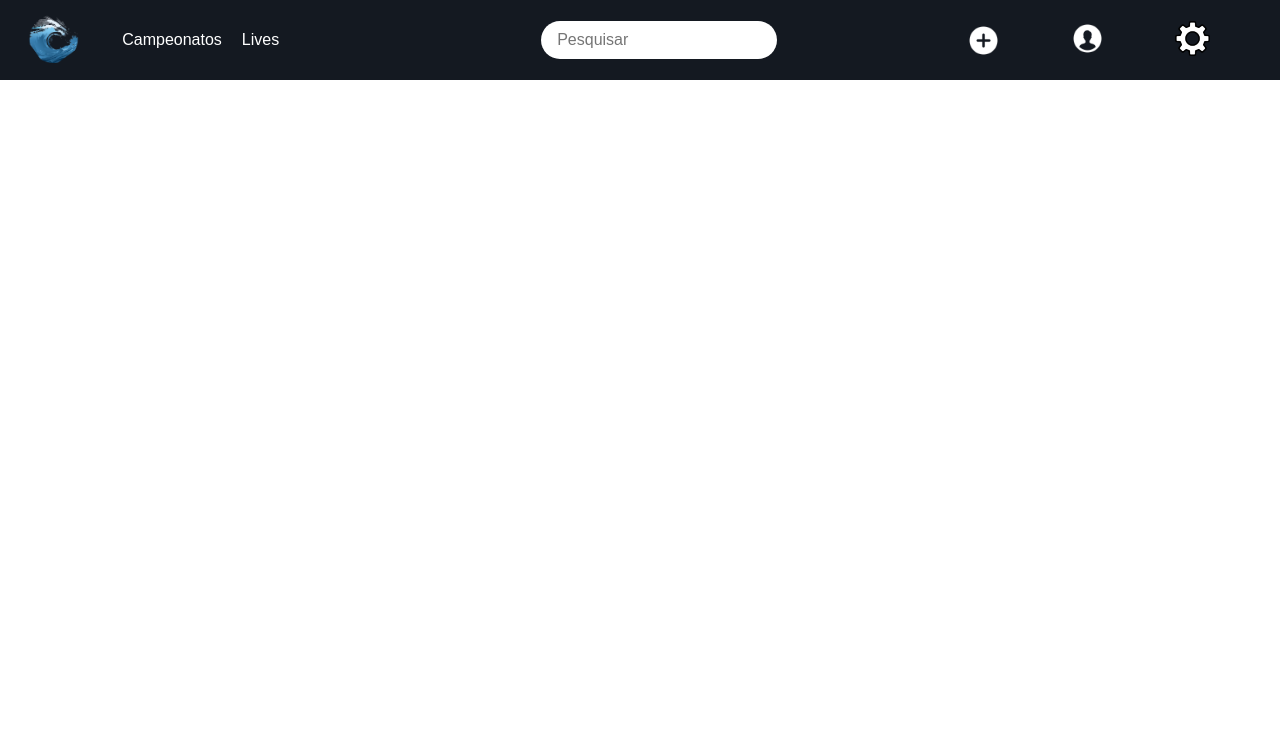
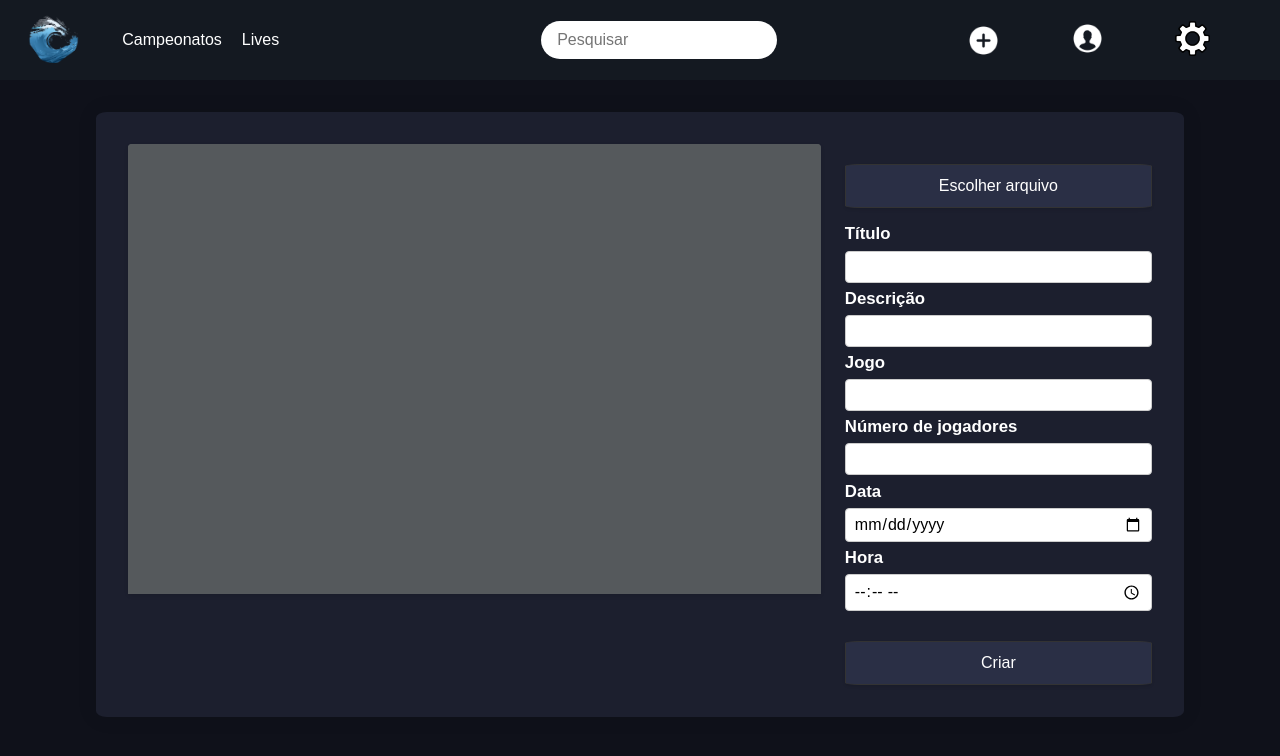
Before and after one commit to artego974/GameWave, a website: page public/pages/criarCampeonatos.html in a window 1280 px wide. Drawn offline with Linux system fonts and the light colour scheme.

Commit message:
telas de criar campeonato e live

```diff
--- /dev/null
+++ b/public/css/criarCamp.css
@@ -0,0 +1,185 @@
+* {
+  padding: 0;
+  margin: 0;
+  box-sizing: border-box;
+}
+
+:root {
+  --cor-fundo-header: #2d4164;
+  --cor-violeta-fundo: #712cf9;
+  --cor-violeta-hover: #6528e0;
+  --cor-violeta-ativa: #5a23c8;
+}
+
+html, body {
+  width: 100%;
+  min-height: 100vh;
+  margin: 0;
+  padding: 0;
+  scroll-behavior: smooth;
+}
+
+body {
+  background-color: #0f111a;
+  font-family: Arial, sans-serif;
+}
+
+/* Container flex principal */
+.container-flex {
+    display: flex;
+    flex-direction: row;
+    justify-content: flex-start;
+    align-items: flex-start;
+    gap: 1.5rem;
+    padding: 2rem 2rem; /* Alterado aqui */
+    background-color: #1c1f2e;
+    border-radius: 1%;
+    box-shadow: 0 0 20px rgba(0,0,0,0.1);
+    max-width: 85%;
+    margin: 2rem auto;
+  }
+
+/* Card */
+.card {
+  flex-grow: 1;
+  width: auto;
+  box-shadow: 0 0.125rem 0.25rem rgba(0, 0, 0, 0.1);
+  border-radius: 0.25rem;
+}
+
+.card-img-wrapper {
+  position: relative;
+  width: 100%;
+  height: 450px;
+  background-color: #55595c;
+  overflow: hidden;
+  border-radius: 0.25rem 0.25rem 0 0;
+}
+
+#imagem-preview {
+  position: absolute;
+  top: 0; left: 0;
+  width: 100%;
+  height: 100%;
+  object-fit: cover;
+  display: none;
+  border-radius: 0.25rem 0.25rem 0 0;
+}
+
+/* Questionário */
+.questionnaire {
+    margin-top: 2%; /* Alterado aqui */
+    width: 30%;
+    max-width: 350px;
+    display: flex;
+    flex-direction: column;
+    align-self: flex-start;
+  }
+
+/* Texto das perguntas */
+.quest {
+  color: #ffffff;
+  font-size: 105%;
+  margin-bottom: 2%;
+  font-weight: bold;
+}
+
+/* Inputs do questionário */
+.input-quest {
+  width: 100%;
+  font-size: 100%;
+  margin-bottom: 2%;
+  border: 1px solid #ccc;
+  padding: 6px 8px;
+  border-radius: 4px;
+}
+
+/* Botão Criar */
+#buttom-quest button {
+  margin-top: 1.5rem;
+  width: 100%;
+  padding: 0.75rem 0;
+  background-color: #2a2f45;
+  color: #fff;
+  border: 1px solid #333;
+  border-radius: 5%;
+  box-shadow: 0 2px 3px rgba(0, 0, 0, 0.1);
+  transition: background-color 0.3s ease, color 0.3s ease, transform 0.2s ease;
+  font-size: 100%;
+}
+
+#buttom-quest button:hover {
+  background-color: #3b4261;
+  color: #f0f0f0;
+  transform: scale(1.05);
+  box-shadow: 0 4px 8px rgba(0, 0, 0, 0.2);
+}
+
+.card-body {
+  background-color: #2a2f45;
+}
+
+.btn-group {
+  background-color: #2a2f45;
+  color: #ccc;
+}
+
+.btn-sm:hover {
+  background-color: #3b4261;
+  color: #f0f0f0;
+  transform: scale(1.05);
+  box-shadow: 0 4px 8px rgba(0, 0, 0, 0.2);
+}
+
+#botao {
+  padding: 5px;
+  margin: 2px;
+  border-radius: 5px;
+  border: 0.3px solid #ffffff;
+}
+
+/* Novo estilo para o botão de escolher arquivo */
+.file-upload-wrapper {
+  width: 100%;
+  margin-bottom: 1rem;
+}
+
+.file-upload-label {
+  display: inline-block;
+  width: 100%;
+  padding: 0.75rem 0;
+  background-color: #2a2f45;
+  color: #fff;
+  border: 1px solid #333;
+  border-radius: 5%;
+  text-align: center;
+  cursor: pointer;
+  font-size: 100%;
+  box-shadow: 0 2px 3px rgba(0, 0, 0, 0.1);
+  transition: background-color 0.3s ease, transform 0.2s ease;
+}
+
+.file-upload-label:hover {
+  background-color: #3b4261;
+  color: #f0f0f0;
+  transform: scale(1.05);
+  box-shadow: 0 4px 8px rgba(0, 0, 0, 0.2);
+}
+
+@media (max-width: 768px) {
+  .container-flex {
+    flex-direction: column;
+    align-items: center;
+    gap: 2rem;
+  }
+
+  .card {
+    width: 100%;
+  }
+
+  .questionnaire {
+    width: 100%;
+    max-width: 100%;
+    margin-left: 0;
+  }
+}
--- /dev/null
+++ b/public/css/criarLive.css
@@ -0,0 +1,222 @@
+* {
+    padding: 0;
+    margin: 0;
+    box-sizing: border-box;
+  }
+
+  :root {
+    --cor-fundo-header: #2d4164;
+    --cor-violeta-fundo: #712cf9;
+    --cor-violeta-hover: #6528e0;
+    --cor-violeta-ativa: #5a23c8;
+  }
+
+  html, body {
+    width: 100%;
+    min-height: 100vh;
+    margin: 0;
+    padding: 0;
+    scroll-behavior: smooth;
+  }
+
+  body {
+    background-color: #0f111a;
+    font-family: Arial, sans-serif;
+  }
+
+  /* Responsivo */
+  @media (max-width: 768px) {
+    .container-flex {
+      flex-direction: column;
+      padding: 2rem;
+      gap: 2rem;
+    }
+
+    .card,
+    .questionnaire {
+      width: 100%;
+      max-width: 100%;
+      margin: 0;
+    }
+
+    .questionnaire {
+      align-self: stretch;
+      margin-left: 0;
+    }
+  }
+
+  @media (min-width: 769px) {
+    .questionnaire {
+      margin-left: 2%;
+    }
+  }
+
+  /* Container flex principal */
+  .container-flex {
+    display: flex;
+    flex-direction: row;
+    justify-content: flex-start;
+    align-items: flex-start;
+    gap: 1.5rem;
+    padding: 2rem 2rem; /* Alterado aqui */
+    background-color: #1c1f2e;
+    border-radius: 1%;
+    box-shadow: 0 0 20px rgba(0,0,0,0.1);
+    max-width: 85%;
+    margin: 2rem auto;
+  }
+
+
+  /* Card */
+  .card {
+    flex-grow: 1;
+    width: auto;
+    box-shadow: 0 0.125rem 0.25rem rgba(0, 0, 0, 0.1);
+    border-radius: 0.25rem;
+  }
+
+  .card-img-wrapper {
+    position: relative;
+    width: 100%;
+    height: 450px;
+    background-color: #55595c;
+    overflow: hidden;
+    border-radius: 0.25rem 0.25rem 0 0;
+  }
+
+  #imagem-preview {
+    position: absolute;
+    top: 0; left: 0;
+    width: 100%;
+    height: 100%;
+    object-fit: cover;
+    display: none;
+    border-radius: 0.25rem 0.25rem 0 0;
+  }
+
+  /* Questionário */
+  .questionnaire {
+    margin-top: 2%; /* Alterado aqui */
+    width: 30%;
+    max-width: 350px;
+    display: flex;
+    flex-direction: column;
+    align-self: flex-start;
+  }
+
+  /* Texto das perguntas */
+  .quest {
+    color: #ffffff;
+    font-size: 105%;
+    margin-bottom: 2%;
+    font-weight: bold;
+  }
+
+  /* Inputs do questionário */
+  .input-quest {
+    width: 100%;
+    font-size: 100%;
+    margin-bottom: 2%;
+    border: 1px solid #ccc;
+    padding: 6px 8px;
+    border-radius: 4px;
+  }
+
+  /* Botão estilizado e com hover */
+  #buttom-quest {
+    margin-top: 2rem;
+    width: 100%;
+    display: flex;
+    justify-content: center;
+  }
+
+  #buttom-quest button {
+    width: 100%;
+    padding: 0.75rem 0;
+    background-color: #2a2f45;
+    color: #fff;
+    border: 1px solid #333;
+    border-radius: 5%;
+    box-shadow: 0 2px 3px rgba(0, 0, 0, 0.1);
+    transition: background-color 0.3s ease, color 0.3s ease, transform 0.2s ease;
+    font-size: 100%;
+  }
+
+  #buttom-quest button:hover {
+    background-color: #3b4261;
+    color: #f0f0f0;
+    transform: scale(1.05);
+    box-shadow: 0 4px 8px rgba(0, 0, 0, 0.2);
+  }
+
+  .card-body {
+    background-color:  #2a2f45;
+  }
+
+  .btn-group {
+    background-color:#2a2f45 ;
+    color: #ccc;
+  }
+
+  .btn-sm:hover {
+    background-color: #3b4261;
+    color: #f0f0f0;
+    transform: scale(1.05);
+    box-shadow: 0 4px 8px rgba(0, 0, 0, 0.2);
+  }
+
+  #botao {
+    padding: 5px;
+    margin: 2px;
+    border-radius: 5px;
+    border: 0.3px solid #ffffff;
+  }
+
+  /* Responsividade extra */
+  @media (max-width: 768px) {
+    .container-flex {
+      flex-direction: column;
+      align-items: center;
+    }
+
+    .card {
+      width: 100%;
+      margin-bottom: 2rem;
+    }
+
+    .questionnaire {
+      width: 100%;
+      max-width: 100%;
+      margin-left: 0;
+      padding: 0 1rem;
+      align-self: center;
+    }
+  }
+
+  /* Upload */
+  .file-upload-wrapper {
+    width: 100%;
+    margin-bottom: 1rem;
+  }
+
+  .file-upload-label {
+    display: inline-block;
+    width: 100%;
+    padding: 0.75rem 0;
+    background-color: #2a2f45;
+    color: #fff;
+    border: 1px solid #333;
+    border-radius: 5%;
+    text-align: center;
+    cursor: pointer;
+    font-size: 100%;
+    box-shadow: 0 2px 3px rgba(0, 0, 0, 0.1);
+    transition: background-color 0.3s ease, transform 0.2s ease;
+  }
+
+  .file-upload-label:hover {
+    background-color: #3b4261;
+    color: #f0f0f0;
+    transform: scale(1.05);
+    box-shadow: 0 4px 8px rgba(0, 0, 0, 0.2);
+  }
--- a/public/pages/criarCampeonatos.html
+++ b/public/pages/criarCampeonatos.html
@@ -1,20 +1,20 @@
 <!DOCTYPE html>
 <html lang="en">
+
 <head>
-    <meta charset="UTF-8">
-    <meta name="viewport" content="width=device-width, initial-scale=1.0">
-    <title>GameWave Configurações</title>
-    <link rel="stylesheet" href="../css/criar.css">
-    <link rel="stylesheet" href="../css/header.css">
+  <meta charset="UTF-8">
+  <meta name="viewport" content="width=device-width, initial-scale=1.0">
+  <title>GameWave Criar Campeonatos</title>
+  <link rel="stylesheet" href="../css/criarCamp.css">
+  <link rel="stylesheet" href="../css/header.css">
 </head>
+
 <body>
   <header>
-
     <div class="nav-header">
       <div class="img-nav">
         <a href="../index.html"><img src="../../assets/logo-sem-fundo.png" alt=""></a>
       </div>
-
       <div class="ancora-nav">
         <a href="campeonatos.html">Campeonatos</a>
         <a href="lives.html">Lives</a>
@@ -26,20 +26,25 @@
         <input type="text" placeholder="Pesquisar">
       </form>
     </div>
+
     <div class="config-header">
-
-      <img src="../../assets/plus.png" alt=""> <!-- criar lives e coisas em um bloco-->
-      <!-- se sobrar tempo fazer notificação -->
+      <img src="../../assets/plus.png" alt="plus" id="plusButton">
+      <div id="plusOverlay" class="plus-overlay hide">
+        <aside class="aside-plus-menu">
+          <a href="../pages/criarLives.html">Criar Live</a>
+          <a href="../pages/criarCampeonatos.html">Criar Camp</a>
+        </aside>
+      </div>
       <a href="perfil.html">
         <img src="../../assets/perfil.png" alt="">
-      </a> <!-- perfil -->
+      </a>
       <a href="config.html">
-        <img src="../../assets/configuracoes.png" alt=""> <!-- configurações -->
+        <img src="../../assets/configuracoes.png" alt="">
       </a>
     </div>
 
     <div class="menu-toggle">
-      <img src="../assets/setting.png" alt="Menu" id="menuButton">
+      <img src="../../assets/configuracoes.png" alt="Menu" id="menuButton">
     </div>
 
     <div class="menu-overlay" id="menuOverlay">
@@ -50,10 +55,52 @@
         <a href="./config.html">Configurações</a>
       </aside>
     </div>
-
   </header>
 
+  <div class="container-flex">
+    <div class="card shadow-sm" style="width: 22rem; margin: 0;">
+      <div class="card-img-wrapper">
+        <svg class="bd-placeholder-img card-img-top" height="225" preserveAspectRatio="xMidYMid slice" role="img"
+          width="100%" xmlns="http://www.w3.org/2000/svg">
+          <rect width="100%" height="100%" fill="#55595c"></rect>
+        </svg>
+        <img id="imagem-preview" src="#" alt="Pré-visualização" />
+      </div>
+    </div>
 
-      <script src="../js/script.js"></script>
+    <div class="questionnaire">
+      <!-- Botão Escolher Arquivo -->
+      <div class="file-upload-wrapper">
+        <label for="arquivo" class="file-upload-label">Escolher arquivo</label>
+        <input type="file" id="arquivo" name="arquivo" accept="image/*" onchange="previewImagem()" style="display:none;" />
+      </div>
+
+      <p class="quest">Título</p>
+      <input class="input-quest" type="text" />
+
+      <p class="quest">Descrição</p>
+      <input class="input-quest" type="text" />
+
+      <p class="quest">Jogo</p>
+      <input class="input-quest" type="text" />
+
+      <p class="quest">Número de jogadores</p>
+      <input class="input-quest" type="number" />
+
+      <p class="quest">Data</p>
+      <input class="input-quest" type="date" />
+
+      <p class="quest">Hora</p>
+      <input class="input-quest" type="time" />
+
+      <div id="buttom-quest">
+        <button>Criar</button>
+      </div>
+    </div>
+  </div>
+
+  <script src="../js/script.js"></script>
+  <script src="../js/CriarCamp.js"></script>
 </body>
+
 </html>
```
Also changed, not shown: public/pages/criarLives.html (+53 -21 lines), public/css/criar.css (added).
